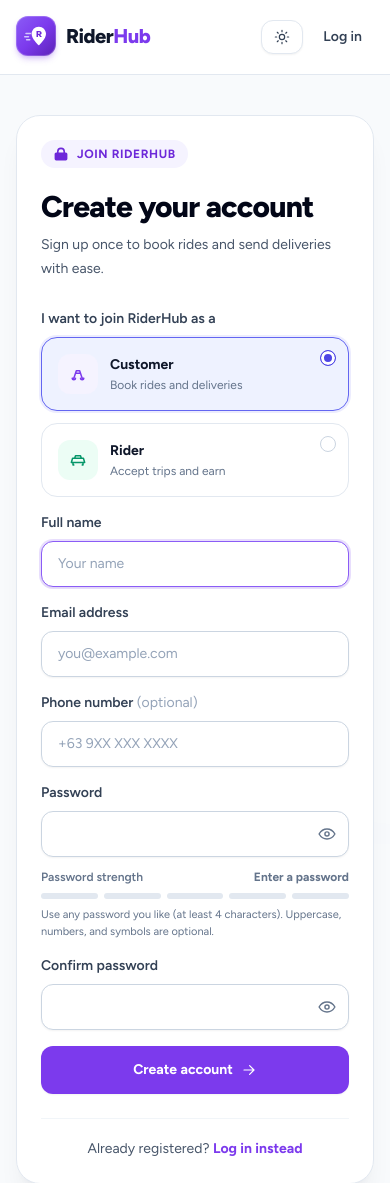
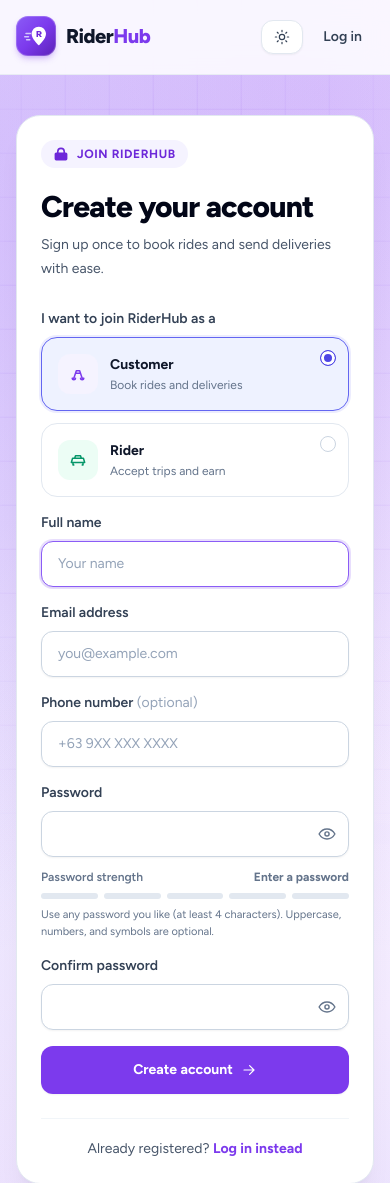
Before and after one commit to drixizll/riderhub, a Laravel app: page /register in a window 390 px wide. Shown: the top 1183 px of the page. Run offline with Laravel 12, Linux system fonts and the light colour scheme; style sheets or scripts are compiled from the project's sources.

Commit message:
feat: upgrade login and register layout with animated violet mesh, map grid, and Misamis Oriental photo backdrop

```diff
--- a/resources/views/layouts/guest.blade.php
+++ b/resources/views/layouts/guest.blade.php
@@ -16,16 +16,23 @@
         @include('layouts.theme-init')
         @vite(['resources/css/app.css', 'resources/js/app.js'])
     </head>
-    <body class="min-h-screen bg-slate-50 font-sans text-slate-800 antialiased">
+    <body class="hero-mesh-bg min-h-screen font-sans text-slate-800 antialiased">
+        <div class="hero-map-grid pointer-events-none fixed inset-0 z-0" aria-hidden="true"></div>
         <div class="auth-ambience" aria-hidden="true">
             <span class="auth-glow auth-glow-one"></span>
             <span class="auth-glow auth-glow-two"></span>
         </div>
-        <div class="page-loading fixed inset-x-0 top-0 z-[100] h-1 bg-indigo-100/70" role="status" aria-live="polite" aria-label="Loading page">
-            <span class="page-loading-progress block h-full w-full origin-left bg-gradient-to-r from-indigo-500 via-violet-500 to-indigo-400" aria-hidden="true"></span>
+        <div class="page-loading fixed inset-x-0 top-0 z-[100]" role="status" aria-live="polite" aria-label="Loading page">
+            <div class="h-1 bg-indigo-100/70">
+                <span class="page-loading-progress block h-full w-full origin-left bg-gradient-to-r from-indigo-500 via-fuchsia-500 to-violet-400" aria-hidden="true"></span>
+            </div>
+            <div class="page-loading-pill fixed left-1/2 top-4 inline-flex items-center gap-2.5 rounded-full border border-indigo-200/80 bg-white/95 px-4 py-2 text-xs font-bold text-indigo-700 shadow-xl shadow-indigo-900/15 backdrop-blur-md">
+                <span class="loading-spinner inline-block h-3.5 w-3.5 rounded-full border-2 border-indigo-600 border-r-transparent" aria-hidden="true"></span>
+                <span>Loading RiderHub…</span>
+            </div>
         </div>
         <div class="auth-content min-h-screen">
-            <header class="border-b border-slate-200 bg-white">
+            <header class="sticky top-0 z-30 border-b border-slate-200/70 bg-white/85 backdrop-blur-md">
                 <nav class="mx-auto flex max-w-7xl items-center justify-between px-4 py-4 sm:px-6 lg:px-8" aria-label="Main navigation">
                     <a href="{{ url('/') }}" class="transition hover:opacity-90" aria-label="RiderHub home">
                         <x-brand-logo size="md" />
@@ -47,31 +54,46 @@
             </header>
 
             <main class="mx-auto grid min-h-[calc(100vh-9rem)] max-w-7xl items-center gap-8 px-4 py-10 sm:px-6 lg:grid-cols-[0.9fr_1.1fr] lg:px-8 lg:py-14">
-                <aside class="auth-story-enter relative hidden min-h-[560px] overflow-hidden rounded-3xl bg-gradient-to-br from-indigo-700 via-indigo-700 to-violet-800 p-10 text-white shadow-xl shadow-indigo-900/10 lg:flex lg:flex-col lg:justify-between">
-                    <div class="auth-orb-float absolute -right-20 -top-16 h-72 w-72 rounded-full bg-white/10 blur-3xl" aria-hidden="true"></div>
-                    <div class="auth-orb-float-delayed absolute -bottom-28 -left-16 h-80 w-80 rounded-full bg-amber-300/15 blur-3xl" aria-hidden="true"></div>
+                <aside class="auth-story-enter relative hidden min-h-[600px] overflow-hidden rounded-3xl bg-gradient-to-br from-indigo-700 via-violet-700 to-indigo-950 p-10 text-white shadow-2xl shadow-indigo-950/25 lg:flex lg:flex-col lg:justify-between">
+                    <img
+                        src="https://upload.wikimedia.org/wikipedia/commons/thumb/a/a7/Tagaloan_River%2C_Tagaloan_Bridge%2C_Santa_Cruz_drone_%28Tagaloan%2C_Misamis_Oriental%3B_03-20-2026%29.jpg/1280px-Tagaloan_River%2C_Tagaloan_Bridge%2C_Santa_Cruz_drone_%28Tagaloan%2C_Misamis_Oriental%3B_03-20-2026%29.jpg"
+                        alt=""
+                        referrerpolicy="no-referrer"
+                        class="pointer-events-none absolute inset-0 h-full w-full object-cover opacity-20 mix-blend-luminosity"
+                        aria-hidden="true"
+                    >
+                    <div class="pointer-events-none absolute inset-0 bg-gradient-to-t from-indigo-950/90 via-indigo-900/50 to-violet-700/40" aria-hidden="true"></div>
+                    <div class="auth-orb-float absolute -right-20 -top-16 h-72 w-72 rounded-full bg-fuchsia-400/20 blur-3xl" aria-hidden="true"></div>
+                    <div class="auth-orb-float-delayed absolute -bottom-28 -left-16 h-80 w-80 rounded-full bg-violet-300/20 blur-3xl" aria-hidden="true"></div>
                     <div class="relative">
-                        <span class="inline-flex items-center gap-2 rounded-full border border-white/20 bg-white/10 px-3 py-1.5 text-xs font-bold uppercase tracking-wider text-indigo-100">
-                            <span class="h-2 w-2 rounded-full bg-emerald-300"></span>
-                            Rides and deliveries, simplified
+                        <span class="inline-flex items-center gap-2 rounded-full border border-white/25 bg-white/10 px-3.5 py-1.5 text-xs font-bold uppercase tracking-wider text-indigo-50 backdrop-blur-md">
+                            <span class="h-2 w-2 animate-pulse rounded-full bg-emerald-400"></span>
+                            Misamis Oriental · Rides &amp; Delivery
                         </span>
                         <h1 class="mt-8 max-w-md text-4xl font-extrabold leading-tight tracking-tight">
                             Your next move starts with RiderHub.
                         </h1>
-                        <p class="mt-5 max-w-md text-base leading-7 text-indigo-100">
-                            One account for getting there, sending packages, and keeping track of every trip.
+                        <p class="mt-5 max-w-md text-base leading-7 text-indigo-100/95">
+                            Built for locals, commuters, and students across Tagoloan and Misamis Oriental. One account for rides, deliveries, and live tracking.
                         </p>
+
+                        <div class="mt-7 flex flex-wrap gap-2">
+                            <span class="rounded-full border border-white/20 bg-white/10 px-3 py-1 text-xs font-semibold text-white backdrop-blur-sm">Live GPS &amp; Satellite</span>
+                            <span class="rounded-full border border-white/20 bg-white/10 px-3 py-1 text-xs font-semibold text-white backdrop-blur-sm">Weather-Smart Trips</span>
+                            <span class="rounded-full border border-white/20 bg-white/10 px-3 py-1 text-xs font-semibold text-white backdrop-blur-sm">GCash, Maya &amp; Cash</span>
+                        </div>
                     </div>
 
-                    <div class="auth-feature-float relative rounded-2xl border border-white/15 bg-white/10 p-5 backdrop-blur-sm">
+                    <div class="auth-feature-float relative rounded-2xl border border-white/20 bg-white/10 p-5 shadow-lg backdrop-blur-md">
                         <div class="flex items-center gap-4">
-                            <span class="flex h-12 w-12 shrink-0 items-center justify-center rounded-xl bg-white text-indigo-700">
-                                <svg class="h-6 w-6" viewBox="0 0 24 24" fill="none" aria-hidden="true">
-                                    <path d="M5 17h2m10 0h2M7 17l2-6h6l2 6m-8-6 1-3h4l1 3M5 17a2 2 0 1 0 4 0m6 0a2 2 0 1 0 4 0" stroke="currentColor" stroke-width="1.8" stroke-linecap="round" stroke-linejoin="round" />
+                            <span class="flex h-12 w-12 shrink-0 items-center justify-center rounded-xl bg-white text-indigo-700 shadow-md">
+                                <svg class="h-6 w-6" viewBox="0 0 24 24" fill="none" stroke="currentColor" aria-hidden="true">
+                                    <path stroke-linecap="round" stroke-linejoin="round" stroke-width="2" d="M12 21s7-4.5 7-11a7 7 0 1 0-14 0c0 6.5 7 11 7 11Z" />
+                                    <circle cx="12" cy="10" r="2.5" stroke-width="2" />
                                 </svg>
                             </span>
                             <div>
-                                <p class="font-bold">From pickup to drop-off</p>
+                                <p class="font-extrabold">From pickup to drop-off</p>
                                 <p class="mt-1 text-sm text-indigo-100">Book easily. Follow along. Arrive with confidence.</p>
                             </div>
                         </div>
```
Also changed, not shown: 3 other files.
